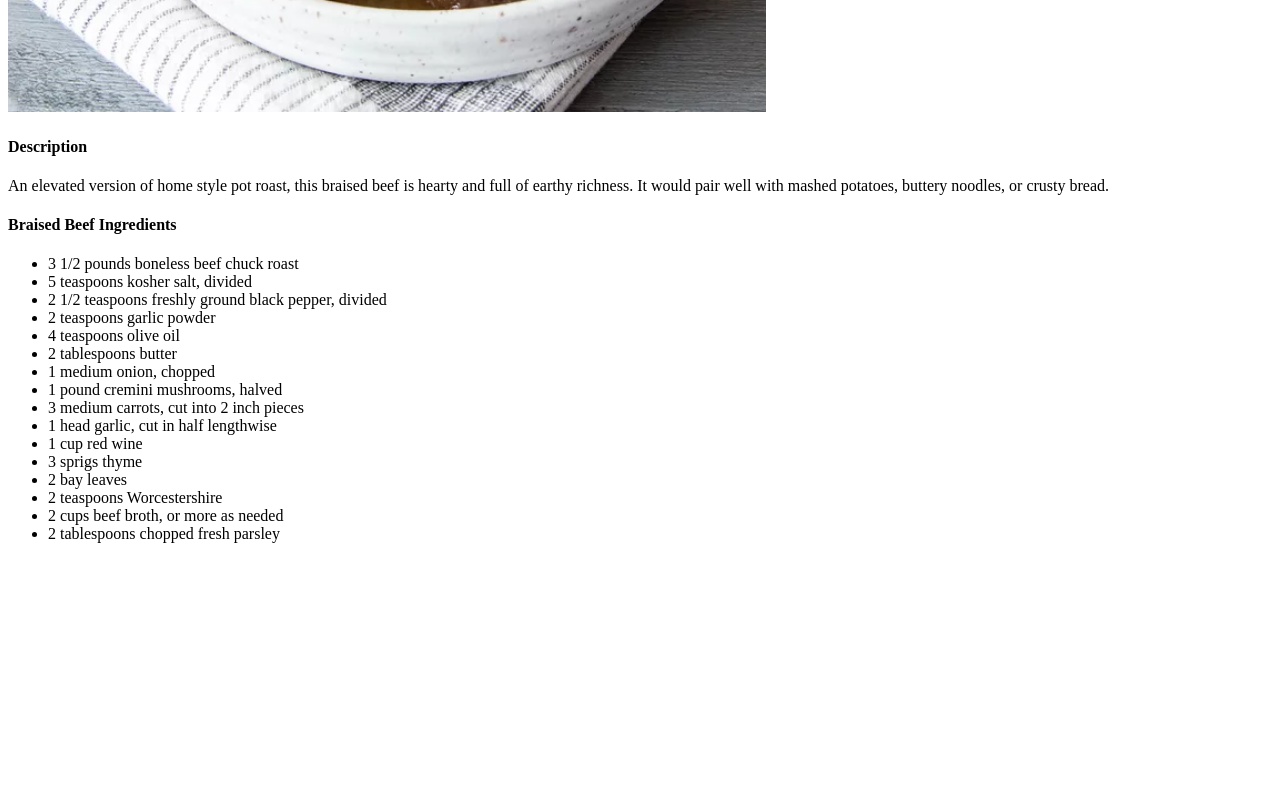
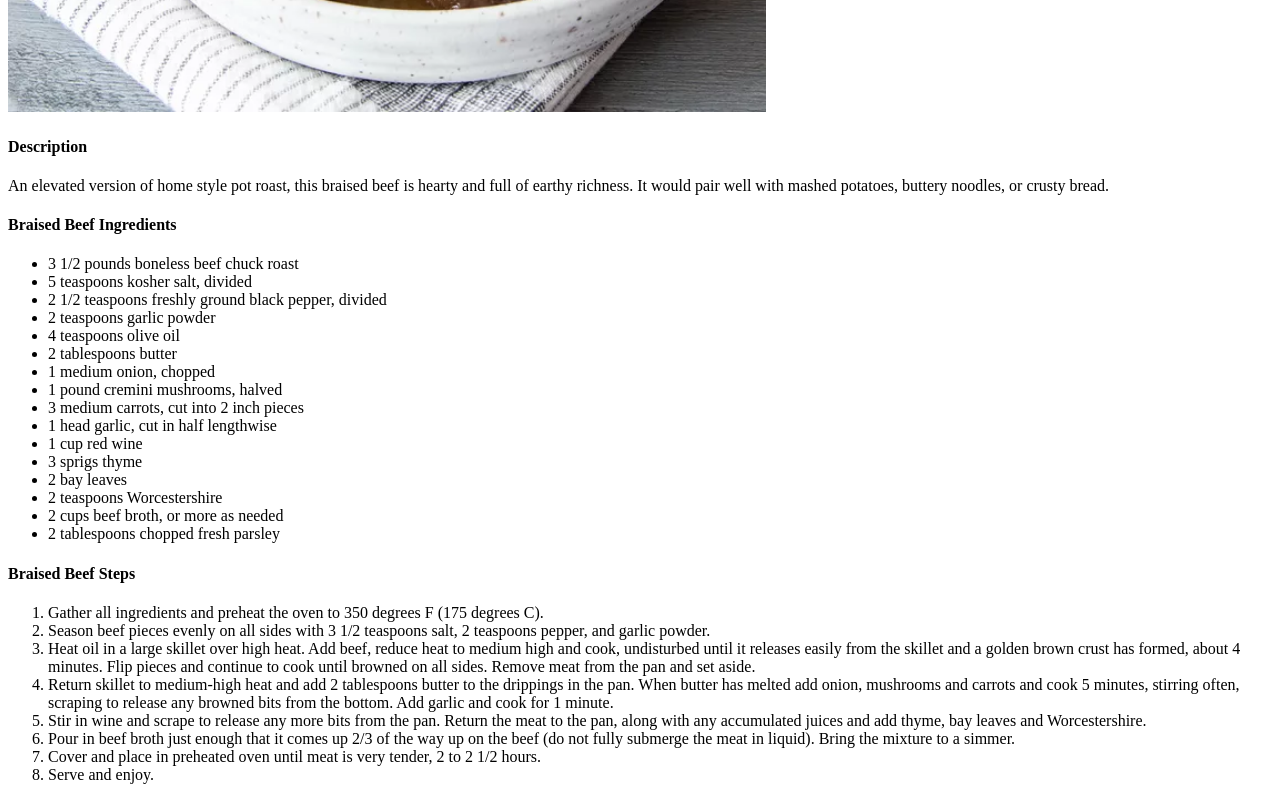
Before and after one commit to fiftytwocamels/odin-recipes, a plain HTML site: page recipes/braised-beef.html in a window 1280 px wide. Shown: the part 536-1336 px from the top of the page. Before the commit the page ends 1095 px from the top, so only its background shows below. Drawn offline with Linux system fonts and the light colour scheme.

Commit message:
Add steps for braised beef
A list of steps was necessary for structure and readability.

```diff
--- a/recipes/braised-beef.html
+++ b/recipes/braised-beef.html
@@ -35,5 +35,18 @@
         <li>2 cups beef broth, or more as needed</li>
         <li>2 tablespoons chopped fresh parsley</li>
     </ul>
+
+        <!-- Steps for Braised Beef -->
+    <h4>Braised Beef Steps</h4>
+    <ol>
+        <li>Gather all ingredients and preheat the oven to 350 degrees F (175 degrees C).</li>
+        <li>Season beef pieces evenly on all sides with 3 1/2 teaspoons salt, 2 teaspoons pepper, and garlic powder.</li>
+        <li>Heat oil in a large skillet over high heat. Add beef, reduce heat to medium high and cook, undisturbed until it releases easily from the skillet and a golden brown crust has formed, about 4 minutes. Flip pieces and continue to cook until browned on all sides. Remove meat from the pan and set aside.</li>
+        <li>Return skillet to medium-high heat and add 2 tablespoons butter to the drippings in the pan. When butter has melted add onion, mushrooms and carrots and cook 5 minutes, stirring often, scraping to release any browned bits from the bottom. Add garlic and cook for 1 minute.</li>
+        <li>Stir in wine and scrape to release any more bits from the pan. Return the meat to the pan, along with any accumulated juices and add thyme, bay leaves and Worcestershire.</li>
+        <li>Pour in beef broth just enough that it comes up 2/3 of the way up on the beef (do not fully submerge the meat in liquid). Bring the mixture to a simmer.</li>
+        <li>Cover and place in preheated oven until meat is very tender, 2 to 2 1/2 hours.</li>
+        <li>Serve and enjoy.</li>
+    </ol>
 </body>
 </html>
```
